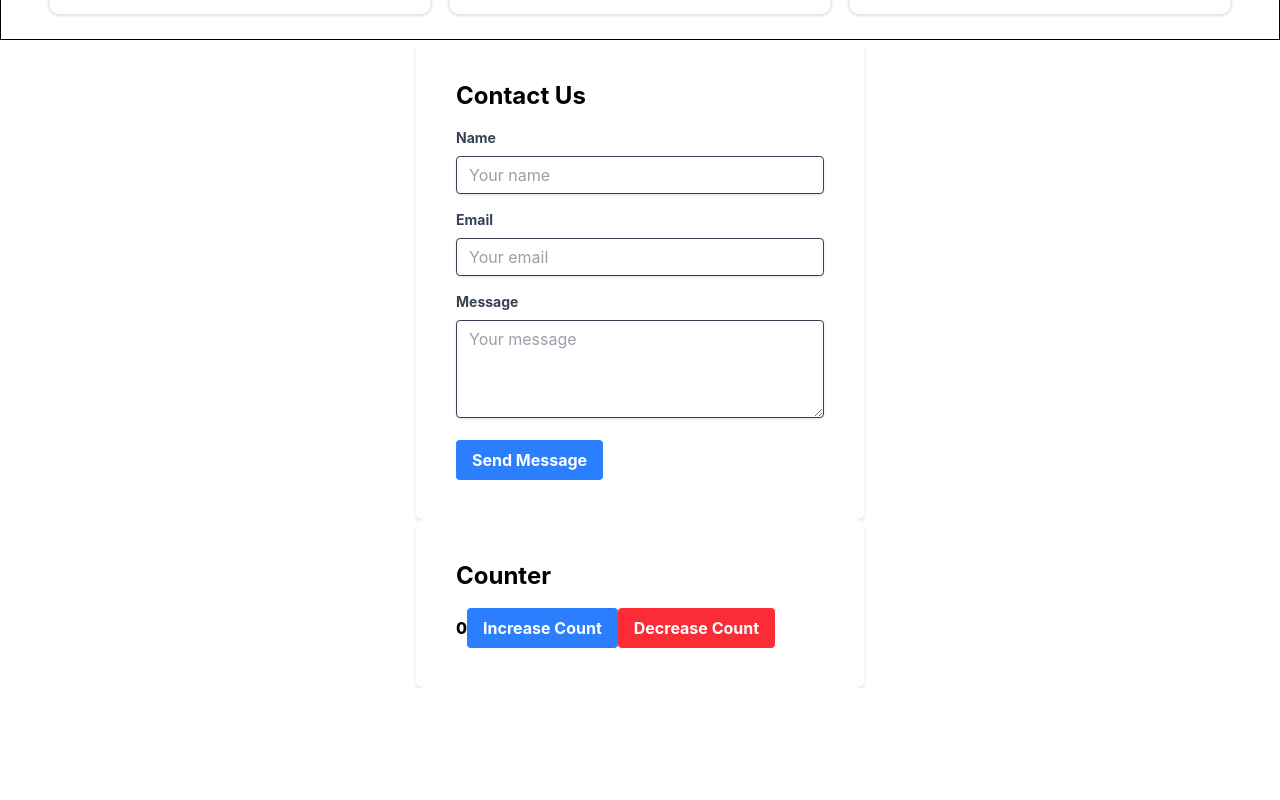
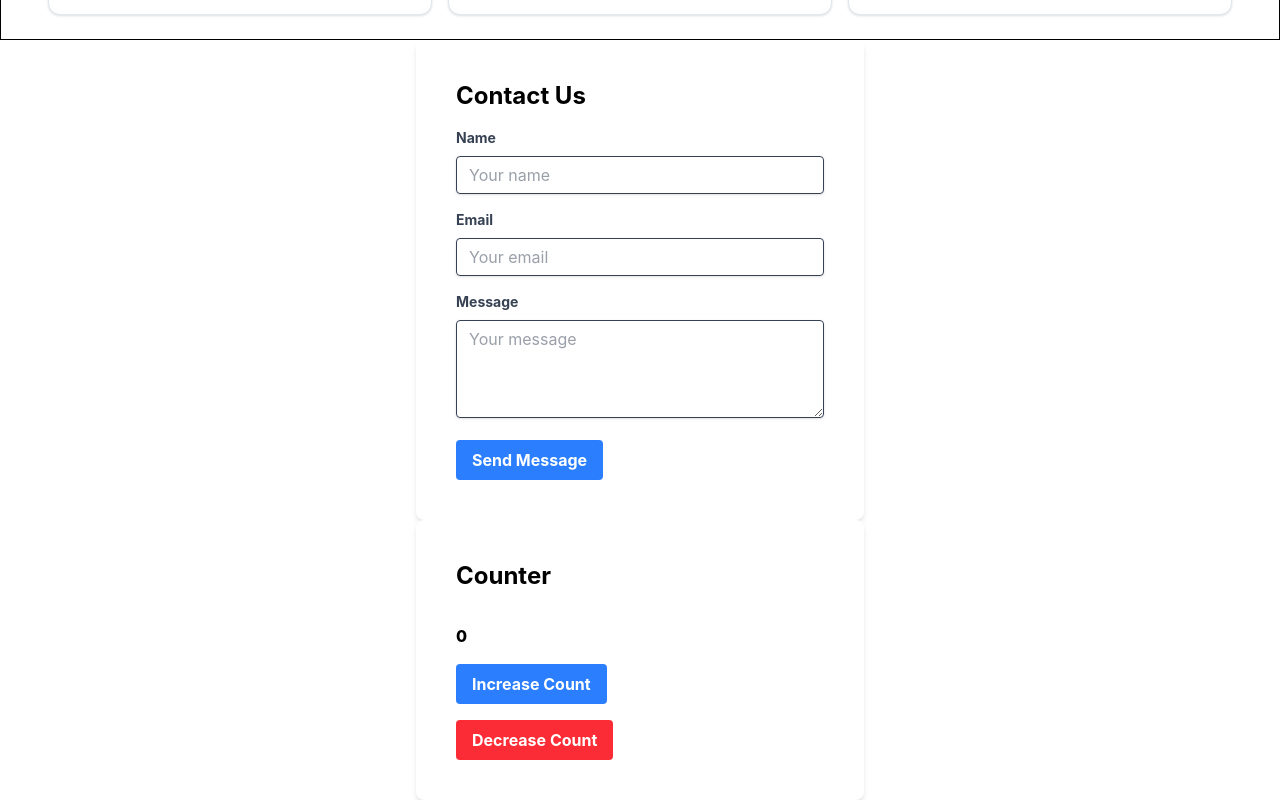
Before and after one commit to Cj-Nnekwelugo/React-pratice, a React (Vite) app: page / in a window 1280 px wide. Shown: the part 1334-2134 px from the top of the page. Before the commit the page ends 2022 px from the top, so only its background shows below. Built offline with nearby package versions, Linux system fonts and the light colour scheme.

Commit message:
added styling

```diff
--- a/src/components/Counter.jsx
+++ b/src/components/Counter.jsx
@@ -8,7 +8,7 @@ function Counter() {
     };
 
     return (
-        <div className="max-w-md mx-auto p-10 bg-white rounded-lg shadow-md ">
+        <div className="max-w-md mx-auto p-10 bg-white rounded-lg shadow-md flex flex-col items-start gap-4">
             <h2 className="text-2xl font-bold mb-4">Counter</h2>
             <span className="font-extrabold">{count}</span>
             <button
```
